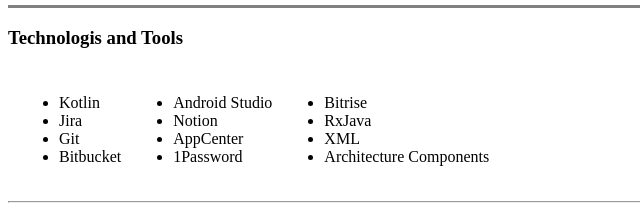
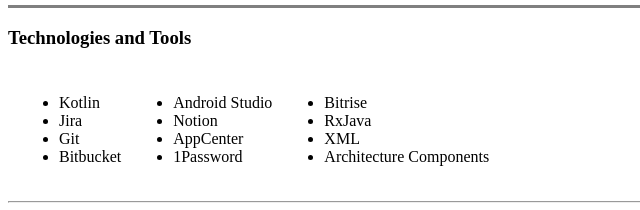
Before and after one commit to Ugo119/CV, a plain HTML site: page index.html in a window 1280 px wide. Shown: the part 255-465 px from the top of the page, 0-640 px from the left. Drawn offline with Linux system fonts and the light colour scheme.

Commit message:
Corrected typo

```diff
--- a/index.html
+++ b/index.html
@@ -30,7 +30,7 @@
   </table>
   <hr size="3" noshade>
 
-  <h3>Technologis and Tools</h3>
+  <h3>Technologies and Tools</h3>
 
   <table cellspacing="10">
     <tr>
```
